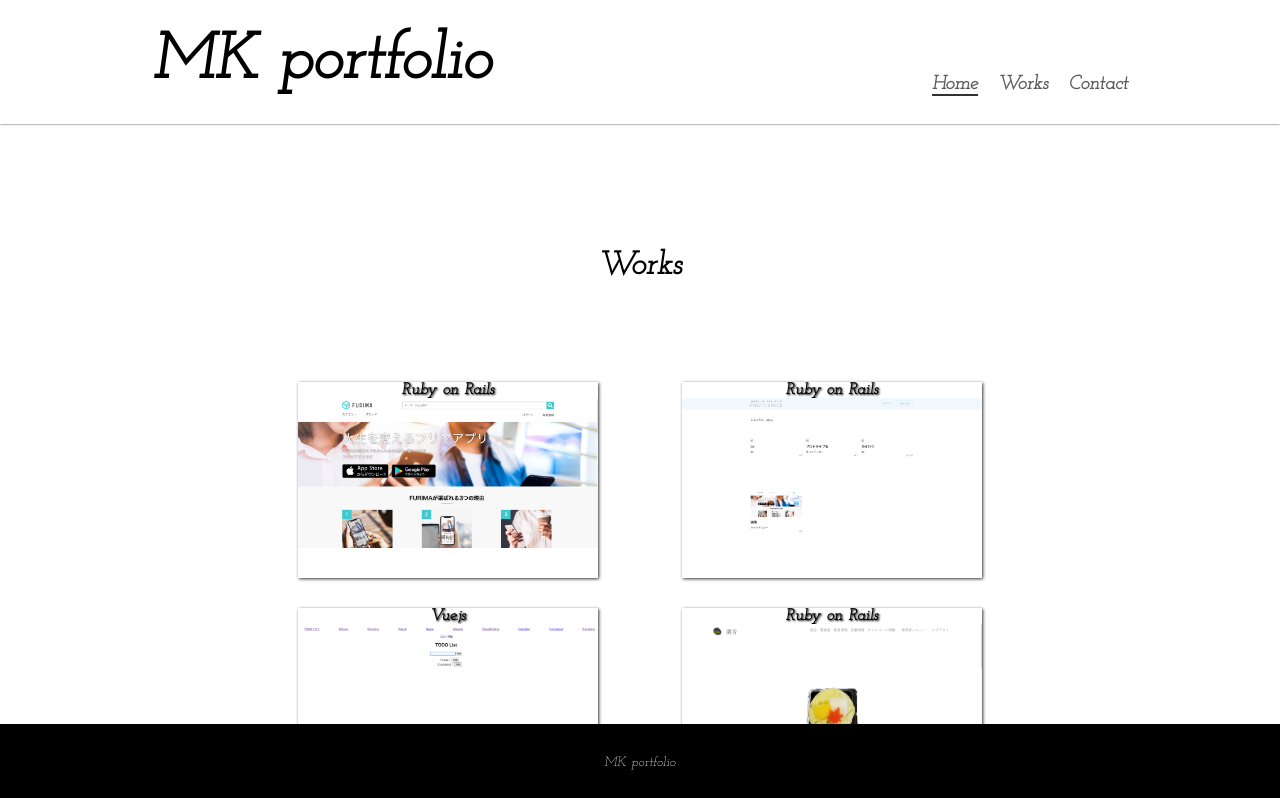
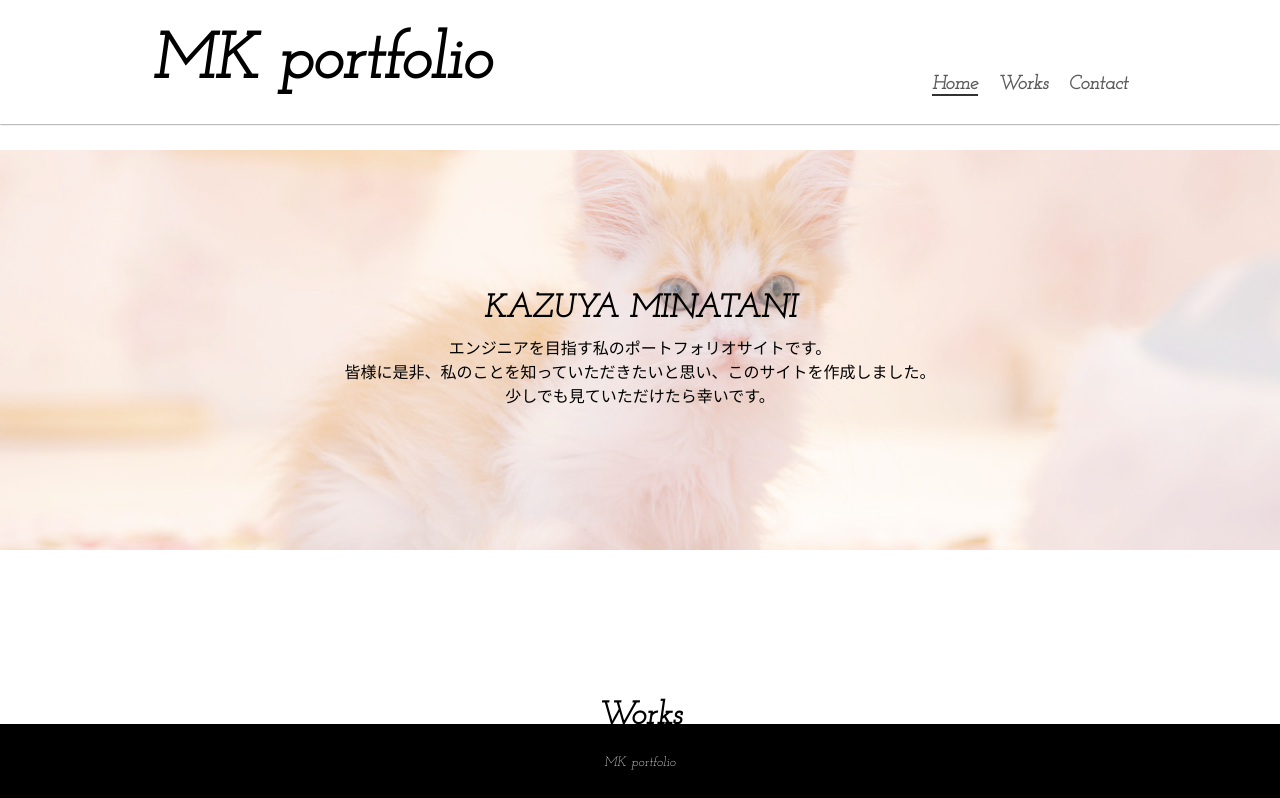
Before and after one commit to waaawoo/portfolio, a Nuxt app: page / in a window 1280 px wide. Shown: the top 798 px of the page. Built offline with nearby package versions, Linux system fonts and the light colour scheme; what vue-js-modal would draw is missing.

Commit message:
TOP部分完成

```diff
--- /dev/null
+++ b/components/home/about.vue
@@ -0,0 +1,58 @@
+<template>
+  <div class="home">
+    <div class="home-text">
+      <h1>
+        KAZUYA MINATANI
+      </h1>
+      <p class="home-description">
+        エンジニアを目指す私のポートフォリオサイトです。<br>
+        皆様に是非、私のことを知っていただきたいと思い、このサイトを作成しました。<br>
+        少しでも見ていただけたら幸いです。
+      </p>
+    </div>
+
+  </div>
+</template>
+
+<script>
+export default {
+
+  data() {
+    return {
+
+    };
+  },
+  mounted() {
+
+  },
+  methods: {
+
+  },
+};
+</script>
+
+<style lang="scss" scoped>
+  .home{
+    margin: 150px auto;
+    text-align: center;
+    height: 50vh;
+    background-image: url("~@/assets/web/TOP.jpg");
+    background-position: 50%;
+    background-size: cover;
+    background-color:rgba(255,255,255,0.3);
+    background-blend-mode:lighten;
+    .home-text{
+      width: 50%;
+      height: 100%;
+      display: flex;
+      align-content: center;
+      justify-content: center;
+      flex-flow: column;
+      margin: 0 auto;
+
+      .home-description{
+        margin-top: 10px;
+      }
+    }
+  }
+</style>
--- a/pages/index.vue
+++ b/pages/index.vue
@@ -1,16 +1,19 @@
 <template>
   <div>
+    <Homesection />
     <WorksSection />
   </div>
 </template>
 
 <script>
+  import Homesection from  "~/components/home/about.vue";
   import WorksSection from "~/pages/works.vue"
 
 export default {
 
   components:{
     WorksSection,
+    Homesection,
   }
 }
 </script>
--- a/pages/works.vue
+++ b/pages/works.vue
@@ -89,7 +89,7 @@ export default {
 
 <style lang="scss">
   .works-section{
-    margin:250px auto 50px;
+    margin:150px auto 50px;
     width: 60%;
   }
   .works-title{
```
